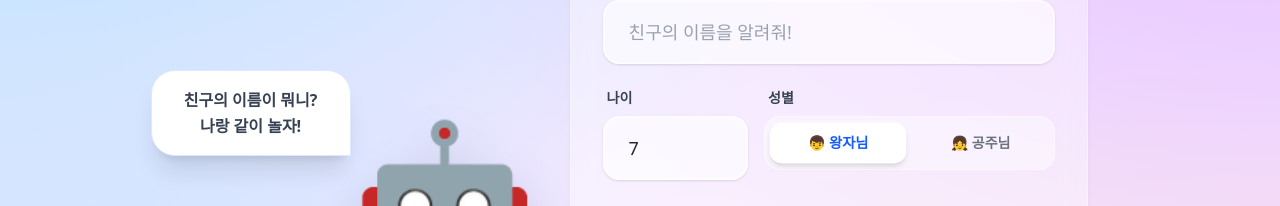
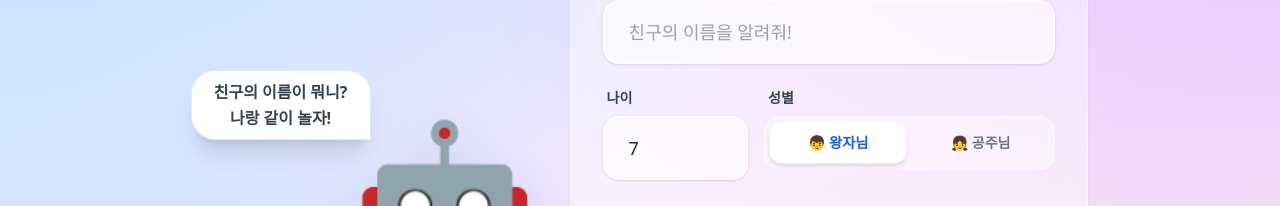
Before and after one commit to Punchline-King/my-edu-tale, a Next.js app in the folder frontend/: page /child-info in a window 1280 px wide. Shown: the part 202-408 px from the top of the page. Built offline with nearby package versions, Linux system fonts and the light colour scheme; no server answers.

Commit message:
feat: update frontend page designs

```diff
--- a/frontend/src/app/child-info/page.tsx
+++ b/frontend/src/app/child-info/page.tsx
@@ -83,7 +83,7 @@ export default function ChildInfoPage() {
                             initial={{ scale: 0, opacity: 0 }}
                             animate={{ scale: 1, opacity: 1 }}
                             transition={{ delay: 0.5, type: "spring" }}
-                            className="absolute -top-4 -left-45 p-3 md:-left-50 bg-white md:p-4 rounded-3xl rounded-br-none shadow-xl border border-blue-100 w-[180px] md:w-[200px] text-center z-20"
+                            className="absolute -top-4 -left-35 p-2 md:-left-40 bg-white md:p-2 rounded-3xl rounded-br-none shadow-xl border border-blue-100 w-[150px] md:w-[180px] text-center z-20"
                         >
                             <p className="text-gray-700 font-bold text-base leading-relaxed">
                                 친구의 이름이 뭐니?<br />
```
